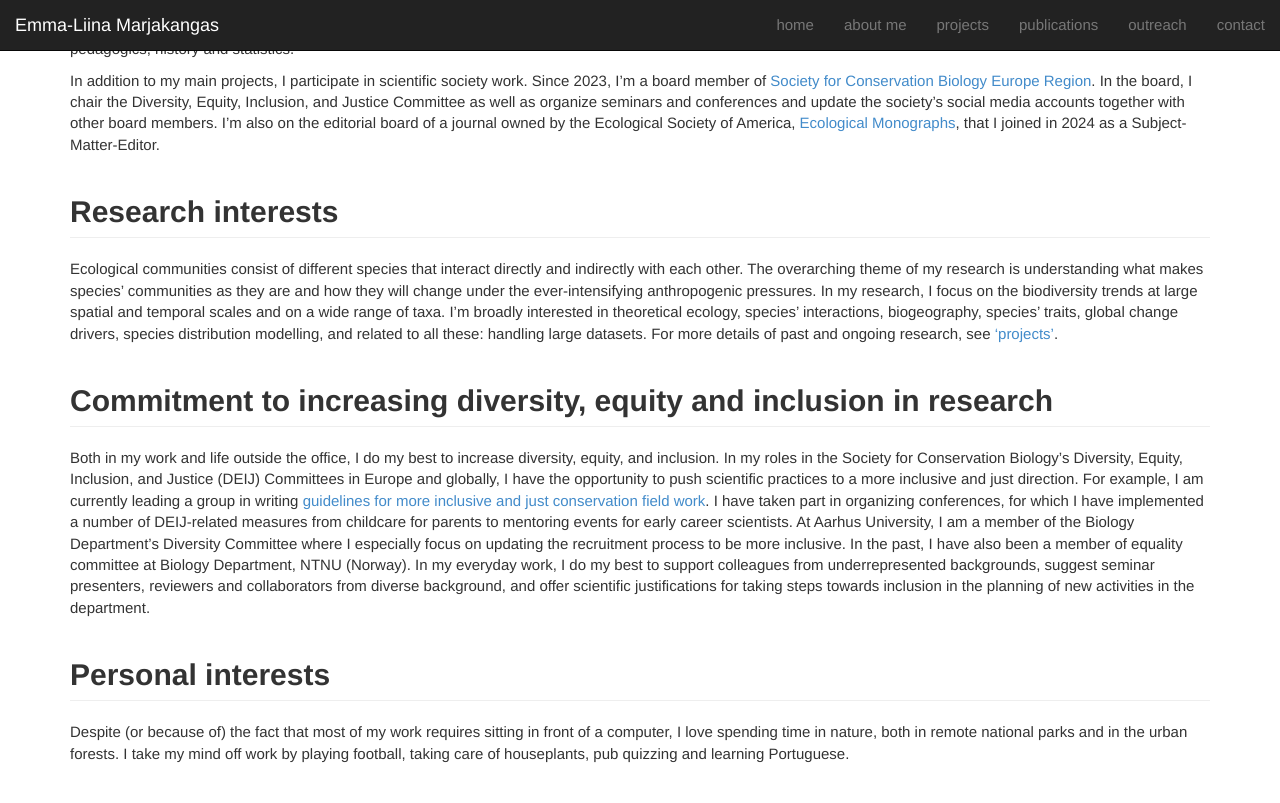
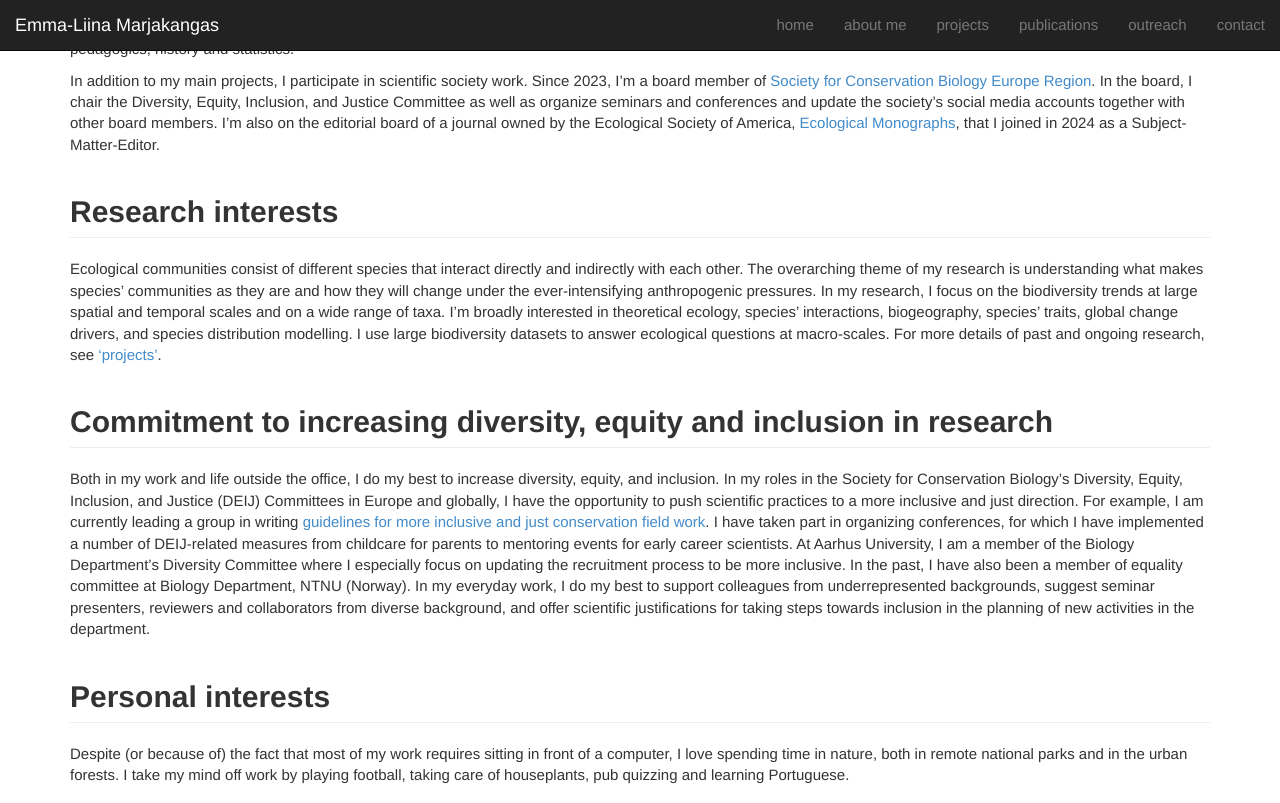
Before and after one commit to emmaliinamarjakangas/emmaliinamarjakangas.github.io, a Jekyll site: the page built from about me/index.md, in a window 1280 px wide and 900 px high, scrolled down 353 px, cut to the strip 0-803 px from the top of the window. Built offline with Jekyll 4.4.1, drawn with Linux system fonts in a browser that asks for light colours; nearby versions of some CDN libraries.

Commit message:
Update index.md

```diff
--- a/about me/index.md
+++ b/about me/index.md
@@ -16,7 +16,7 @@ In addition to my main projects, I participate in scientific society work. Since
 
 <h2 class="page-header text-justify"> **Research interests** </h2>
 
-Ecological communities consist of different species that interact directly and indirectly with each other. The overarching theme of my research is understanding what makes species' communities as they are and how they will change under the ever-intensifying anthropogenic pressures. In my research, I focus on the biodiversity trends at large spatial and temporal scales and on a wide range of taxa. I'm broadly interested in theoretical ecology, species' interactions, biogeography, species' traits, global change drivers, species distribution modelling, and related to all these: handling large datasets. For more details of past and ongoing research, see ['projects'](https://emmaliinamarjakangas.github.io/projects/).
+Ecological communities consist of different species that interact directly and indirectly with each other. The overarching theme of my research is understanding what makes species' communities as they are and how they will change under the ever-intensifying anthropogenic pressures. In my research, I focus on the biodiversity trends at large spatial and temporal scales and on a wide range of taxa. I'm broadly interested in theoretical ecology, species' interactions, biogeography, species' traits, global change drivers, and species distribution modelling. I use large biodiversity datasets to answer ecological questions at macro-scales. For more details of past and ongoing research, see ['projects'](https://emmaliinamarjakangas.github.io/projects/).
 
 <h2 class="page-header text-justify"> **Commitment to increasing diversity, equity and inclusion in research** </h2>
 
```
